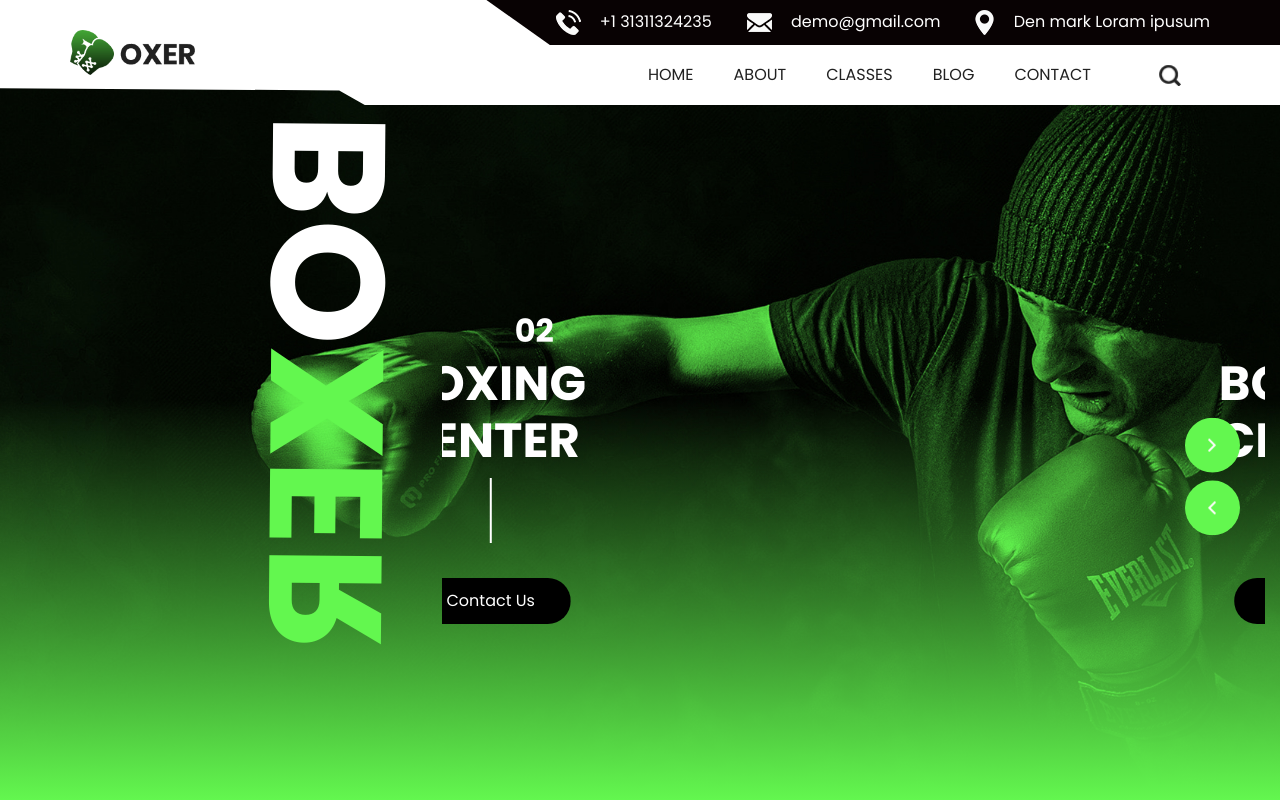
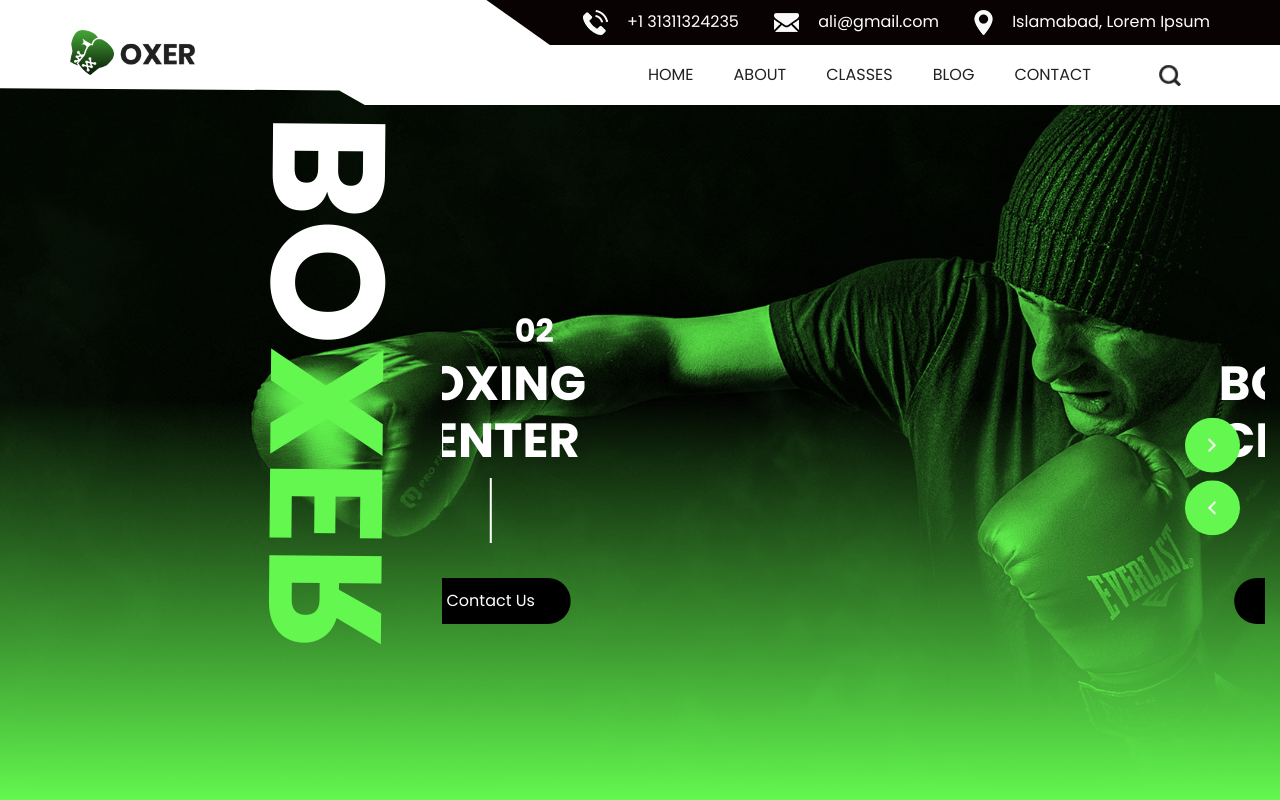
Before and after one commit to Alibasti97/over-static-app-deployment, a plain HTML site: page index.html in a window 1280 px wide. Shown: the top 800 px of the page. Drawn offline with nearby package versions, Linux system fonts and the light colour scheme; some packages are replaced by stand-ins of ours; a web font is replaced by a local one.

Commit message:
Deploying Changes

```diff
--- a/index.html
+++ b/index.html
@@ -12,7 +12,7 @@
   <meta name="description" content="" />
   <meta name="author" content="" />
 
-  <title>Oxer-App</title>
+  <title>Oxer</title>
 
   <!-- slider stylesheet -->
   <link rel="stylesheet" type="text/css" href="https://cdnjs.cloudflare.com/ajax/libs/OwlCarousel2/2.3.4/assets/owl.carousel.min.css" />
@@ -49,13 +49,13 @@
                 <li class="">
                   <a class="" href="">
                     <img src="images/mail.png" alt="" />
-                    <span>demo@gmail.com</span>
+                    <span>ali@gmail.com</span>
                   </a>
                 </li>
                 <li class="">
                   <a class="" href="">
                     <img src="images/location.png" alt="" />
-                    <span>Den mark Loram ipusum</span>
+                    <span>Islamabad, Lorem Ipsum</span>
                   </a>
                 </li>
               </ul>
```
